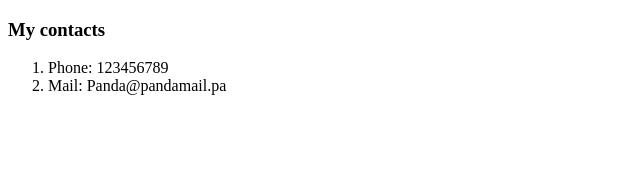
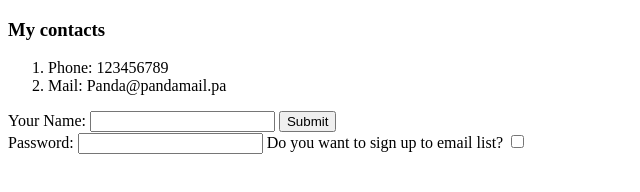
Before and after one commit to VladiPanda/The-Complete-2022-Web-Development-Bootcamp, a plain HTML site: page HTML - Personal Site/contacts.html in a window 1280 px wide. Shown: the whole page, without its empty margins (0-640 px from the left). Drawn offline with Linux system fonts and the light colour scheme.

Commit message:
HTML Forms

```diff
--- a/HTML - Personal Site/contacts.html
+++ b/HTML - Personal Site/contacts.html
@@ -10,5 +10,20 @@
       <li>Phone: 123456789</li>
       <li>Mail: Panda@pandamail.pa</li>
     </ol>
+    <form class="" action="index.html" method="post">
+      <label>Your Name:</label>
+      <input type="text" name="" value="">
+      <!--<input type="color" name="" value=""> -->
+
+
+      <input type="submit" name="">
+      <br>
+      <label>Password:</label>
+      <input type="password" name="" value="">
+      <label>Do you want to sign up to email list?</label>
+      <input type="checkbox" name="" value=""><br>
+
+
+    </form>
   </body>
 </html>
```
